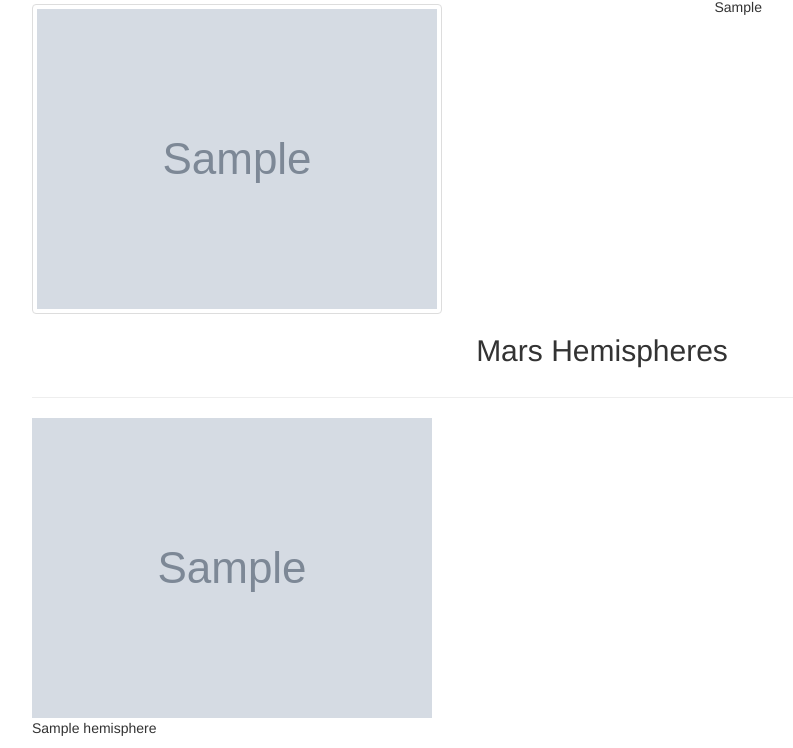
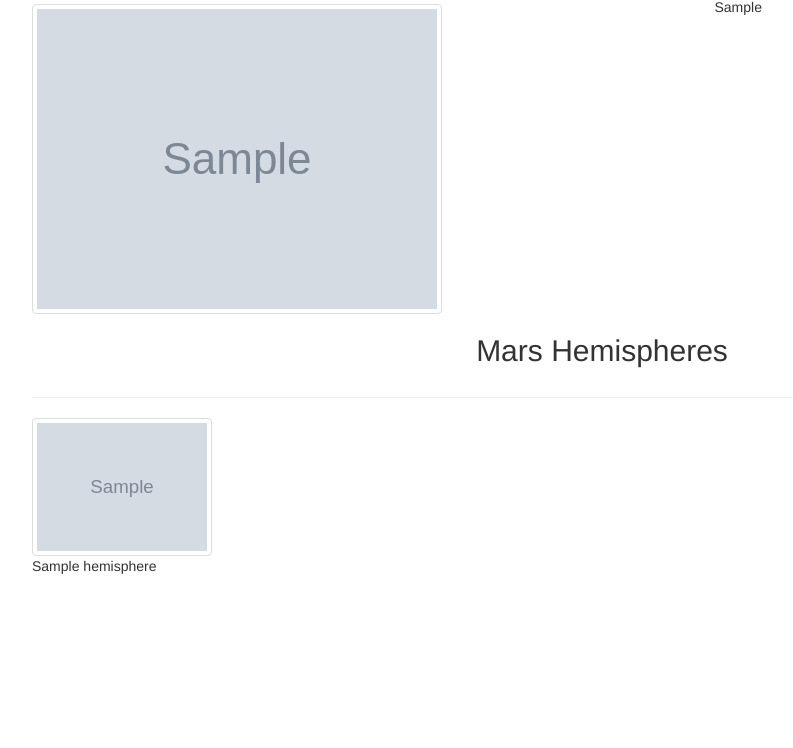
Before and after one commit to JonWeber0328/web-scraping-challenge, a Flask app: page / in a window 1280 px wide. Shown: the part 458-1206 px from the top of the page, without its empty margins (38-831 px from the left). After the commit the page ends 1032 px from the top, so only its background shows below. Run offline with Flask 2, Linux system fonts and the light colour scheme; grey boxes marked "Sample" are stand-in pictures; a database or web service that is not in the repository returns one stand-in record (values such as "Sample title"); parts of the project's set-up code (start-up, migrations or seed data) failed here and were passed over; some libraries are stand-ins or nearby versions.

Commit message:
Added final application .png.

```diff
--- a/Missions_to_Mars/templates/index.html
+++ b/Missions_to_Mars/templates/index.html
@@ -41,18 +41,20 @@
       </div>
     </div>
     <hr>
-    {% for hemisphere in listings.hemisphere_image_urls %}
-    <div class="row equal" id="hemispheres">
+
+    <div class="row" id="hemispheres">
+      {% for hemisphere in listings.hemisphere_image_urls %}
       <div class="col-md-3">
         <div class="card" style="width: 18rem;">
-          <img class="card-img-top" src="{{hemisphere.img_url}}" alt="Card image cap">
+          <img class="img-thumbnail" src="{{hemisphere.img_url}}" alt="Card image cap">
           <div class="card-body">
             <p class="card-text">{{hemisphere.title}}</p>
           </div>
         </div>
       </div>
+      {% endfor %}
     </div>
-    {% endfor %}
+
   </div>
 </body>
 
```
Also changed, not shown: FinalApplication.PNG (added).
